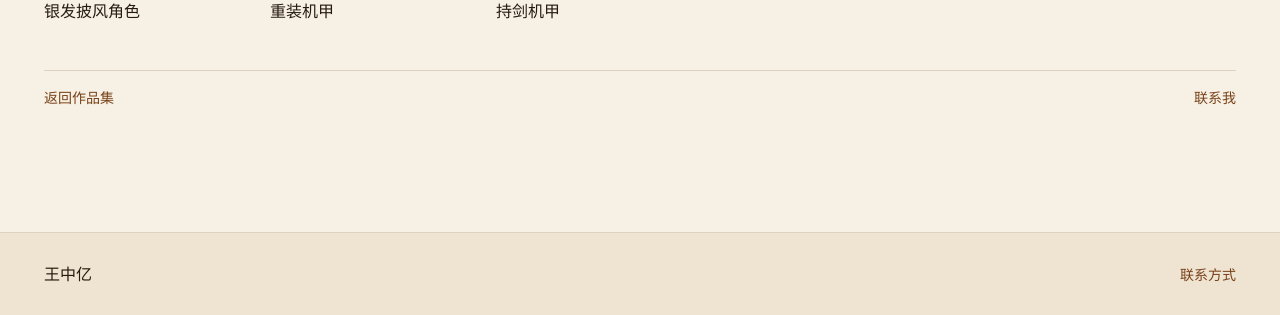
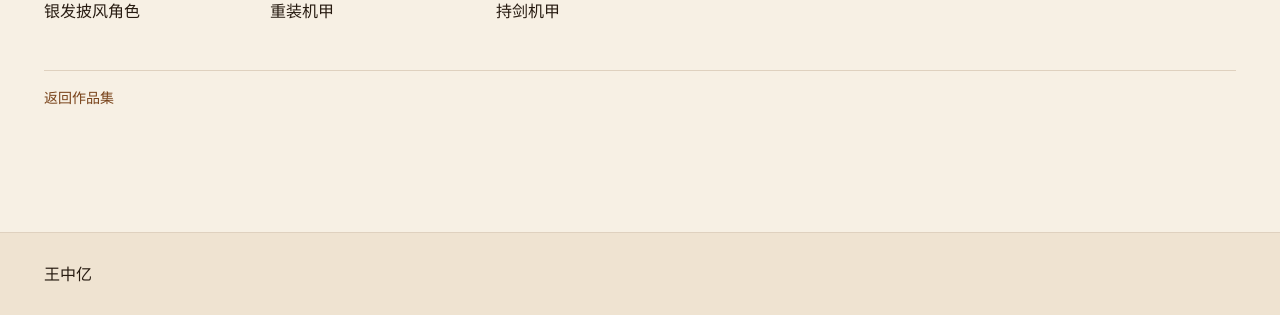
Before and after one commit to helderzsuzsanna109-del/aigc-portfolio, a plain HTML site: page code-zero.html in a window 1280 px wide. Shown: the part 1520-1835 px from the top of the page. Drawn offline with Linux system fonts and the light colour scheme.

Commit message:
Remove redundant contact links below the portfolio

```diff
--- a/code-zero.html
+++ b/code-zero.html
@@ -63,13 +63,12 @@
         </div>
       </article>
     </section>
-    <div class="case-links"><a href="work.html">返回作品集</a><a href="about.html#contact">联系我</a></div>
+    <div class="case-links"><a href="work.html">返回作品集</a></div>
   </main>
 
   <footer class="site-footer">
     <div class="wrap">
       <p><strong>王中亿</strong></p>
-      <a class="footer-contact" href="about.html#contact">联系方式</a>
     </div>
   </footer>
 </body>
```
Also changed, not shown: 404.html (+0 -1 lines), about.html (+0 -1 lines), design.html (+1 -2 lines), dress-up.html (+1 -2 lines), orange-soda.html (+1 -2 lines), peach.html (+1 -2 lines), roguelike-ad.html (+1 -2 lines), snow-drive-ad.html (+1 -2 lines), video.html (+1 -2 lines), work.html (+0 -1 lines).
